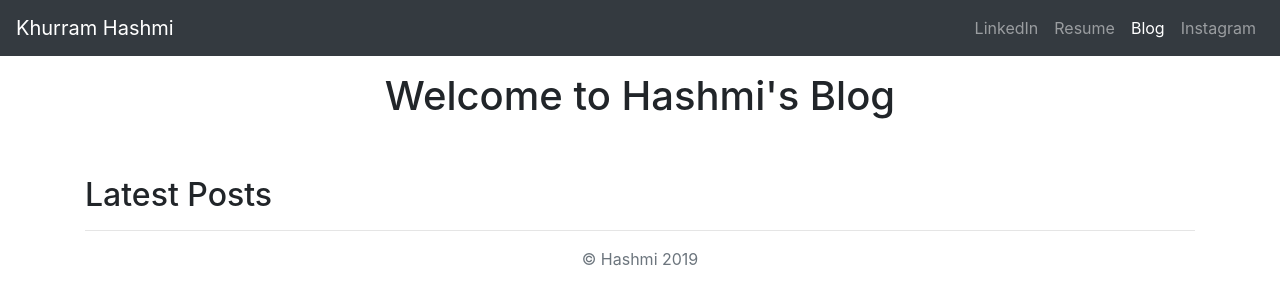
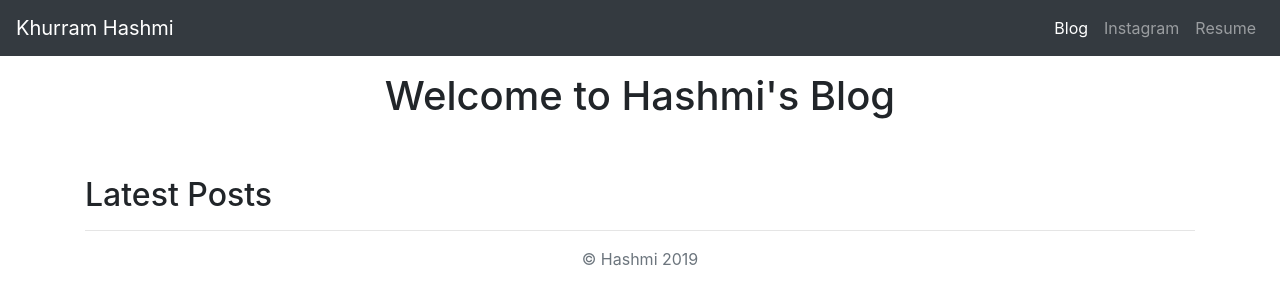
Before and after one commit to hashmicode/portfolio-project, a Django app: page /blog/ in a window 1280 px wide. Shown: the top 300 px of the page. Run offline with Django 3.2, Linux system fonts and the light colour scheme; data that the repository does not hold is empty; some libraries are stand-ins or nearby versions.

Commit message:
added changes in blog

```diff
--- a/blog/templates/blog/allblogs.html
+++ b/blog/templates/blog/allblogs.html
@@ -43,16 +43,13 @@
       <div class="collapse navbar-collapse" id="navbarNav">
         <ul class="navbar-nav ml-auto">
           <li class="nav-item">
-            <a class="nav-link" href="https://www.linkedin.com/in/hashmik/">LinkedIn</a>
-          </li>
-          <li class="nav-item">
-            <a class="nav-link" href="{% static 'resume.pdf' %}">Resume</a>
-          </li>
-          <li class="nav-item">
             <a class="nav-link active" href="{% url 'allblogs' %}">Blog</a>
           </li>
           <li class="nav-item">
             <a class="nav-link" href="https://www.instagram.com/rox_hash/">Instagram</a>
+          </li>
+          <li class="nav-item">
+            <a class="nav-link" href="{% static 'resume.pdf' %}">Resume</a>
           </li>
         </ul>
       </div>
--- a/jobs/templates/jobs/home.html
+++ b/jobs/templates/jobs/home.html
@@ -66,7 +66,7 @@
         <p>
           <a href="mailto:khurramhashmi2010@gmail.com" class="btn btn-primary my-2">Email me</a>
         </p>
-        <img src="{% static 'khurram.jpg'%}" height="200"/>
+        <img src="{% static 'khurram.jpg'%}" height="300"/>
       </div>
     </section>
 
```
Also changed, not shown: blog/templates/blog/detail.html (+3 -6 lines).
